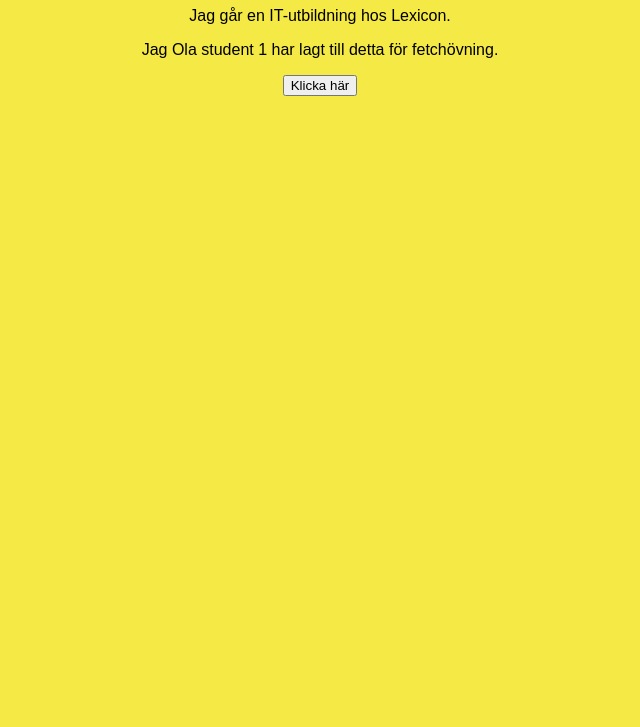
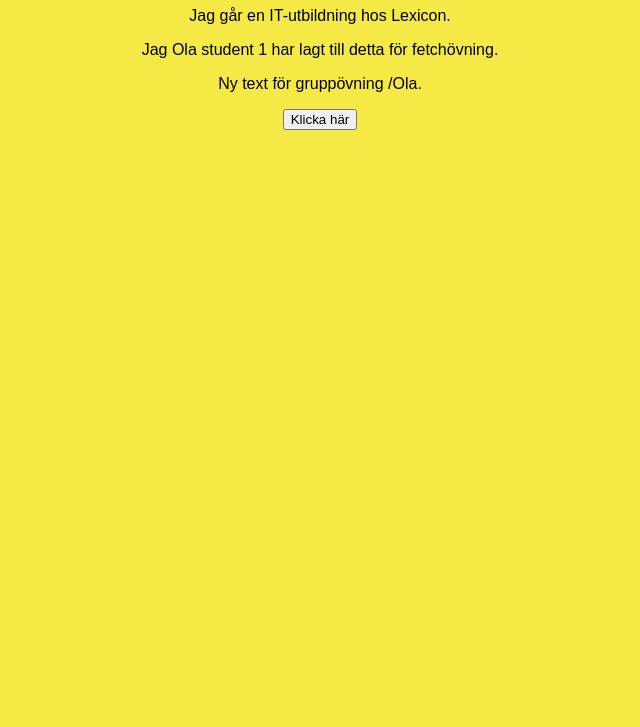
Before and after one commit to OlaJons/Grupp-4-Repository-1, a plain HTML site: page index.html in a window 1280 px wide. Shown: the part 73-800 px from the top of the page, without its empty margins (320-960 px from the left). Drawn offline with Linux system fonts and the light colour scheme.

Commit message:
Ola - Gruppövning lektion 3

```diff
--- a/index.html
+++ b/index.html
@@ -9,6 +9,7 @@
   <h1>Vi kör på vi här bak i filen.../Ola</h1>
   <p>Jag går en IT-utbildning hos Lexicon.</p>
   <p>Jag Ola student 1 har lagt till detta för fetchövning.</p>
+  <p>Ny text för gruppövning /Ola.</p>
   <button id="myButton">Klicka här</button>
   <script src="script.js"></script>
 </body>
```
